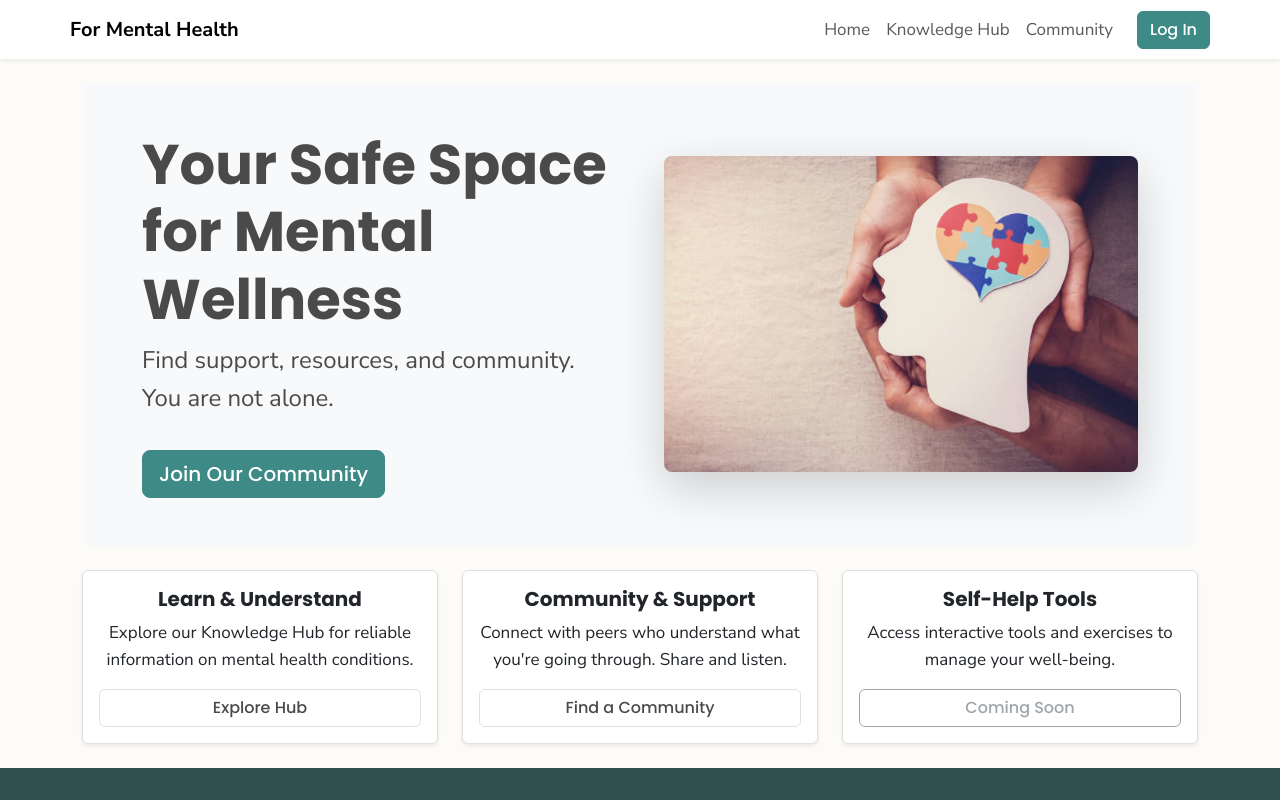
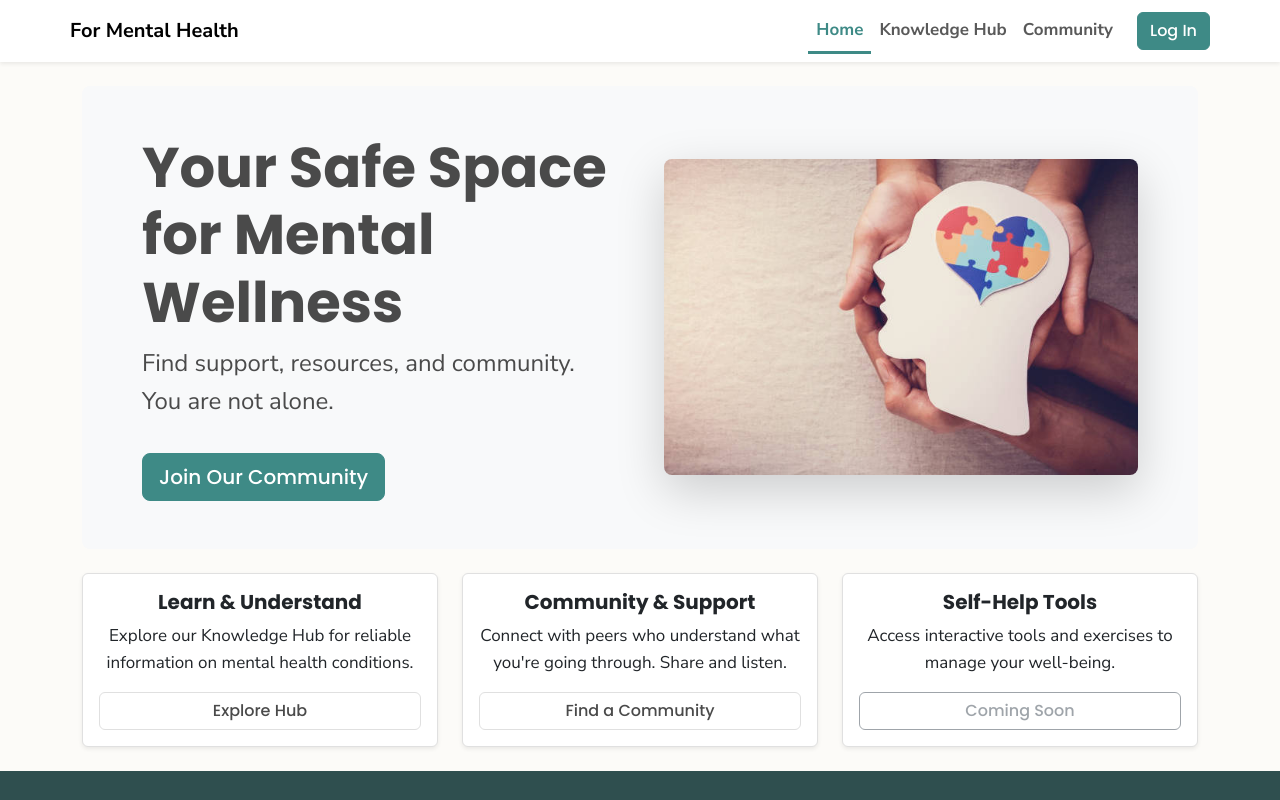
Before and after one commit to ChenZijian0801/FIT5032_2025_Zijian_Chen_35524367, a Vue app: page / in a window 1280 px wide. Shown: the top 800 px of the page. Built offline with nearby package versions, Linux system fonts and the light colour scheme.

Commit message:
Final commit—3 of A2

```diff
--- a/src/components/common/AppHeader.vue
+++ b/src/components/common/AppHeader.vue
@@ -24,7 +24,7 @@
                 <router-link to="/login" class="btn btn-primary">Log In</router-link>
             </div>
             <div v-else class="d-flex align-items-center">
-                <span class="navbar-text me-3">Welcome, {{ userStore.user.name }}</span>
+                <span class="navbar-text me-3">Welcome, {{ userStore.user.name }} ({{ userStore.user.role }})</span>
                 <button @click="userStore.logout()" class="btn btn-outline-secondary">Log Out</button>
             </div>
         </div>
@@ -37,3 +37,30 @@
 import { useUserStore } from '@/stores/userStore';
 const userStore = useUserStore();
 </script>
+
+<style scoped>
+/* *** 变化在这里：更新了导航链接的样式 *** */
+.nav-link {
+  font-weight: 700;
+  /* 为下划线动画和颜色变化添加过渡效果 */
+  transition: color 0.2s ease-in-out, border-color 0.2s ease-in-out;
+  padding-left: 0.75rem;
+  padding-right: 0.75rem;
+  padding-bottom: 0.5rem; /* 为下划线留出空间 */
+
+  /* 关键技巧：给所有链接一个透明的下边框，防止激活时页面跳动 */
+  border-bottom: 3px solid transparent;
+}
+
+/* Vue Router 会自动为激活的链接添加 'router-link-exact-active' 类 */
+.nav-link.router-link-exact-active {
+  color: var(--primary-color) !important;
+  /* 为激活的链接设置有颜色的下边框 */
+  border-bottom-color: var(--primary-color);
+}
+
+/* 也可以为非激活链接的悬停状态添加一个细微效果 */
+.nav-link:not(.router-link-exact-active):hover {
+    color: var(--primary-hover-color);
+}
+</style>
--- a/src/stores/userStore.js
+++ b/src/stores/userStore.js
@@ -1,15 +1,23 @@
 import { defineStore } from 'pinia'
 
-// 模拟一个用户数据库，用于在浏览器中存储用户信息
+
 const userDatabase = {
-  // 从 localStorage 获取已保存的用户，如果没有则为空对象
+
   users: JSON.parse(localStorage.getItem('userDatabase')) || {},
 
-  // 保存用户到 localStorage
+
   save() {
     localStorage.setItem('userDatabase', JSON.stringify(this.users));
   }
 };
+
+
+function getRoleFromEmail(email) {
+  if (email && email.includes('@admin')) {
+    return 'admin';
+  }
+  return 'member';
+}
 
 export const useUserStore = defineStore('user', {
   state: () => ({
@@ -20,45 +28,31 @@ export const useUserStore = defineStore('user', {
     }
   }),
   actions: {
-    /**
-     * 处理登录逻辑。
-     * 现在会从我们的模拟数据库中查找真实姓名。
-     */
     login(email, password) {
       console.log(`登录用户: ${email}`);
+      const role = getRoleFromEmail(email);
 
-      // 检查模拟数据库中是否存在该用户
       if (userDatabase.users[email]) {
-        // 如果存在，使用数据库中保存的真实姓名
         const registeredName = userDatabase.users[email].name;
-        this.user = { isLoggedIn: true, name: registeredName, role: 'member' };
+        this.user = { isLoggedIn: true, name: registeredName, role: role };
       } else {
-        // 如果不存在（例如，直接用未注册的账号登录），则仍然使用邮箱前缀作为模拟
         const simulatedName = email.split('@')[0];
-        this.user = { isLoggedIn: true, name: simulatedName, role: 'member' };
+        this.user = { isLoggedIn: true, name: simulatedName, role: role };
       }
     },
 
-    /**
-     * 处理退出登录逻辑。
-     */
     logout() {
       this.user = { isLoggedIn: false, name: null, role: 'guest' };
     },
 
-    /**
-     * 处理注册逻辑。
-     * 现在不仅会更新当前状态，还会将新用户信息存入我们的模拟数据库。
-     */
     register(name, email, password) {
       console.log(`注册新用户: ${name}`);
+      const role = getRoleFromEmail(email);
 
-      // 1. 将新用户信息存入模拟数据库
-      userDatabase.users[email] = { name: name, password: password }; // 在真实应用中，密码会被加密
-      userDatabase.save(); // 保存到 localStorage
+      userDatabase.users[email] = { name: name, password: password, role: role };
+      userDatabase.save();
 
-      // 2. 更新当前登录状态
-      this.user = { isLoggedIn: true, name: name, role: 'member' };
+      this.user = { isLoggedIn: true, name: name, role: role };
     }
   }
 })
--- a/src/views/Community.vue
+++ b/src/views/Community.vue
@@ -1,3 +1,4 @@
+
 <template>
   <div class="container mt-4">
     <div class="d-flex justify-content-between align-items-center mb-4">
@@ -7,6 +8,7 @@
         class="btn btn-primary"
         data-bs-toggle="modal"
         data-bs-target="#createCommunityModal"
+        @click="checkAdminPermission"
       >
         <i class="bi bi-plus-circle me-2"></i>Create Community
       </button>
@@ -50,8 +52,19 @@ import { ref } from 'vue';
 import { useUserStore } from '@/stores/userStore';
 import CreateCommunityModal from '@/components/CreateCommunityModal.vue';
 
+const userStore = useUserStore();
 
-const userStore = useUserStore();
+// *** 变化在这里：创建了新的权限检查函数 ***
+const checkAdminPermission = (event) => {
+  // 检查用户角色是否不是 'admin'
+  if (userStore.user.role !== 'admin') {
+    // 如果不是管理员，阻止 Bootstrap 默认的打开弹窗行为
+    event.preventDefault();
+    // 并给出提示
+    alert('Access Denied: Only administrators can create new communities.');
+  }
+  // 如果是管理员，则什么也不做，让 Bootstrap 的 data-* 属性正常工作
+};
 
 const communities = ref([
   {
@@ -79,11 +92,7 @@ const communities = ref([
 
 const addNewCommunity = (newCommunity) => {
   communities.value.unshift(newCommunity);
-  const modalElement = document.getElementById('createCommunityModal');
-  const modalInstance = bootstrap.Modal.getInstance(modalElement);
-  if (modalInstance) {
-    modalInstance.hide();
-  }
+  // 现在我们不再需要用JS来手动关闭模态框了，Bootstrap会自己处理
 };
 
 const deleteCommunity = (communityIdToDelete) => {
```
